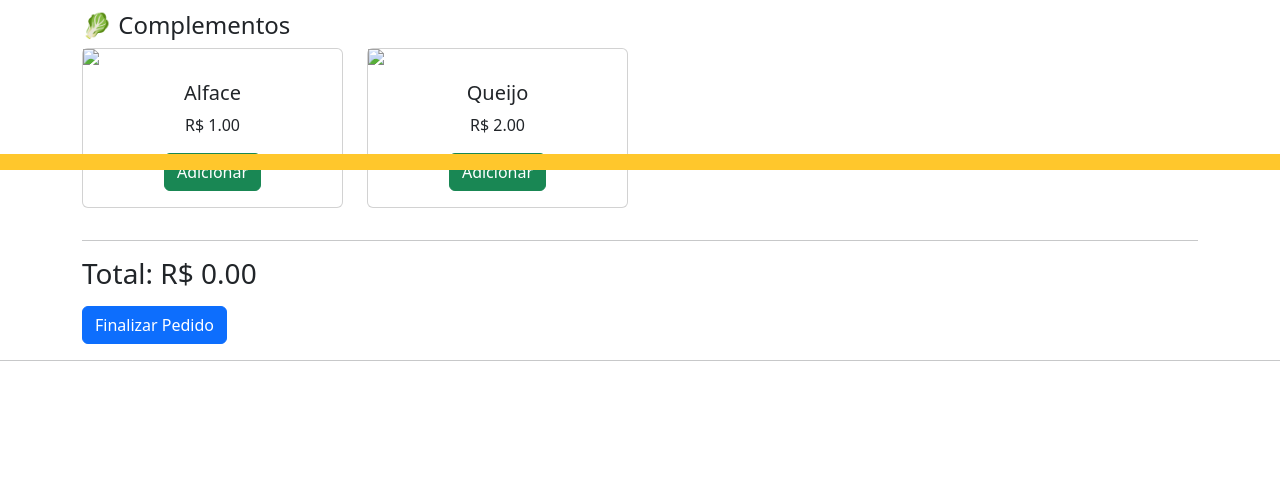
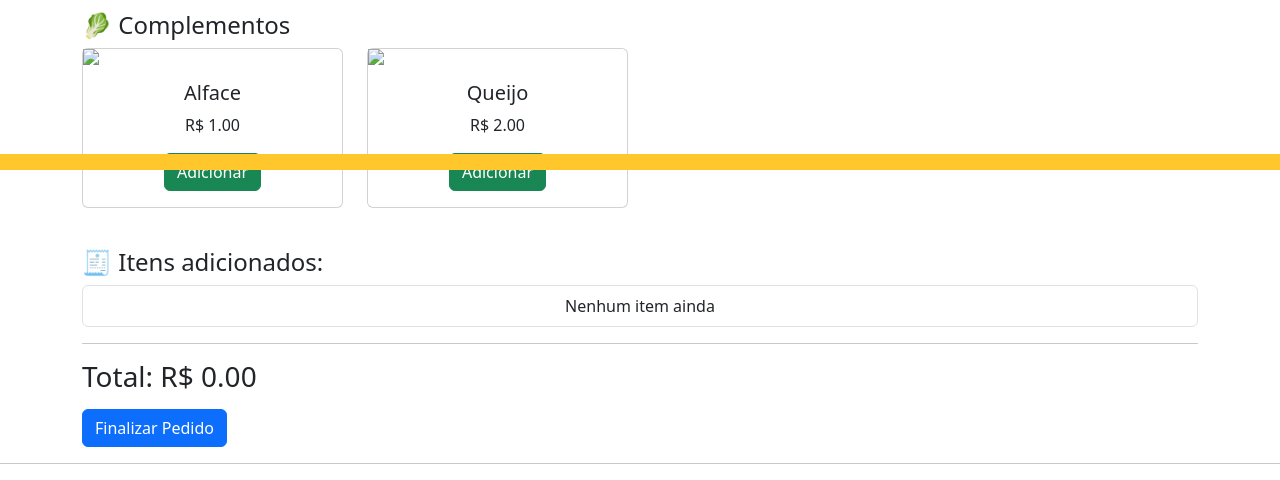
Before and after one commit to andreluistavaresmossignato/McDonalds-app, a PHP site: page / in a window 1280 px wide. Shown: the part 630-1110 px from the top of the page. Before the commit the page ends 991 px from the top, so only its background shows below. Run offline with PHP 8.4, Linux system fonts and the light colour scheme; data comes from the database, SQL or seed files in the repository; data that the repository does not hold is empty; some libraries are stand-ins or nearby versions.

Commit message:
Adicionado Lista de Pedidos

```diff
--- a/index.php
+++ b/index.php
@@ -20,7 +20,6 @@ if (isset($_GET['excluir'])) {
     $listaModel->excluir($_GET['excluir']);
 }
 
-$tarefas = $listaModel->listarTodas();
 $ingredientes = $listaModel->listarIngredientes();
 
 // Carrega a View
--- a/view/index.php
+++ b/view/index.php
@@ -13,7 +13,7 @@
                         <div class="card-body">
                             <h5><?= $item['nome'] ?></h5>
                             <p>R$ <?= $item['preco'] ?></p>
-                            <button class="btn btn-warning" onclick="addItem('pao', <?= $item['preco'] ?>)">
+                            <button class="btn btn-warning" onclick="addItem('pao', <?= $item['preco'] ?>, '<?= $item['nome'] ?>')">
                                 Adicionar
                             </button>
                         </div>
@@ -33,7 +33,7 @@
                         <div class="card-body">
                             <h5><?= $item['nome'] ?></h5>
                             <p>R$ <?= $item['preco'] ?></p>
-                            <button class="btn btn-danger" onclick="addItem('recheio', <?= $item['preco'] ?>)">
+                            <button class="btn btn-danger" onclick="addItem('recheio', <?= $item['preco'] ?>, '<?= $item['nome'] ?>')">
                                 Adicionar
                             </button>
                         </div>
@@ -53,7 +53,7 @@
                         <div class="card-body">
                             <h5><?= $item['nome'] ?></h5>
                             <p>R$ <?= $item['preco'] ?></p>
-                            <button class="btn btn-success" onclick="addItem('complemento', <?= $item['preco'] ?>)">
+                            <button class="btn btn-success" onclick="addItem('complemento', <?= $item['preco'] ?>, '<?= $item['nome'] ?>')">
                                 Adicionar
                             </button>
                         </div>
@@ -62,6 +62,12 @@
             <?php endif; ?>
         <?php endforeach; ?>
     </div>
+
+    <h4 class="mt-4">🧾 Itens adicionados:</h4>
+
+    <ul class="list-group mb-3" id="lista-itens">
+        <li class="list-group-item text-center">Nenhum item ainda</li>
+    </ul>
 
     <hr>
 
@@ -72,21 +78,65 @@
 
 <script>
 let total = 0;
+
 let categorias = {
     pao: 0,
     recheio: 0,
     complemento: 0
 };
 
-function addItem(tipo, preco) {
+let itens = [];
+
+function addItem(tipo, preco, nome) {
     categorias[tipo]++;
     total += preco;
+
+    itens.push({ tipo, preco, nome });
+
+    atualizarLista();
+}
+
+function removerItem(index) {
+    let item = itens[index];
+
+    categorias[item.tipo]--;
+    total -= item.preco;
+
+    itens.splice(index, 1);
+
+    atualizarLista();
+}
+
+function atualizarLista() {
+    let lista = document.getElementById('lista-itens');
+    lista.innerHTML = "";
+
+    if (itens.length === 0) {
+        lista.innerHTML = '<li class="list-group-item text-center">Nenhum item ainda</li>';
+    } else {
+        itens.forEach((item, index) => {
+            lista.innerHTML += `
+                <li class="list-group-item d-flex justify-content-between">
+                    ${item.nome} - R$ ${item.preco.toFixed(2)}
+                    <button class="btn btn-sm btn-danger" onclick="removerItem(${index})">
+                        Remover
+                    </button>
+                </li>
+            `;
+        });
+    }
+
     document.getElementById('total').innerText = total.toFixed(2);
 }
 
 function finalizar() {
-    if (categorias.pao == 0 || categorias.recheio == 0 || categorias.complemento == 0) {
-        alert("Você precisa escolher pelo menos 1 item de cada categoria!");
+    if (categorias.pao === 0) {
+        alert("Você precisa adicionar pelo menos 1 pão!");
+        return;
+    }
+
+    if (categorias.recheio === 0 || categorias.complemento === 0) {
+        alert("Adicione pelo menos 1 recheio e 1 complemento!");
         return;
     }
 
```
